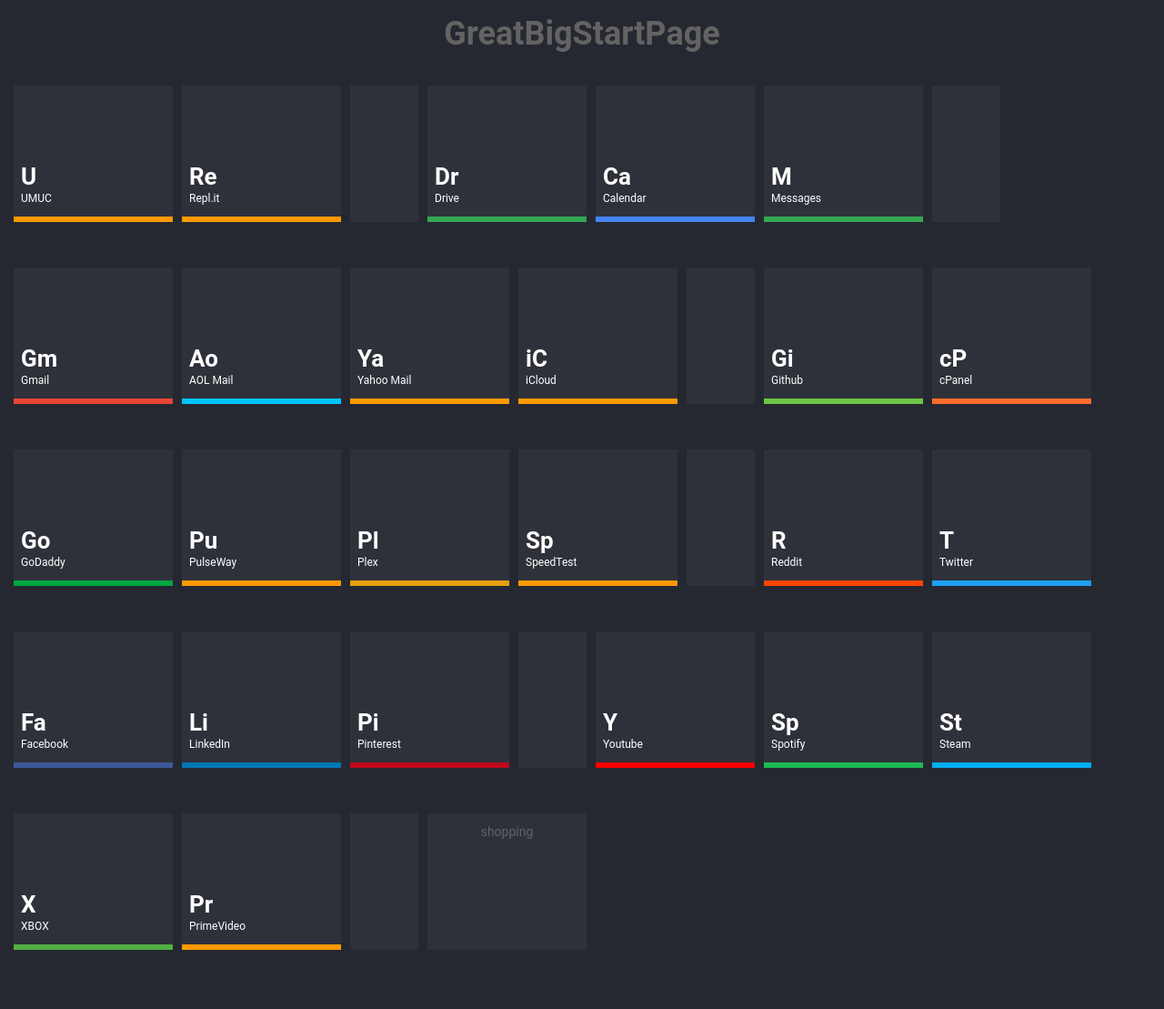
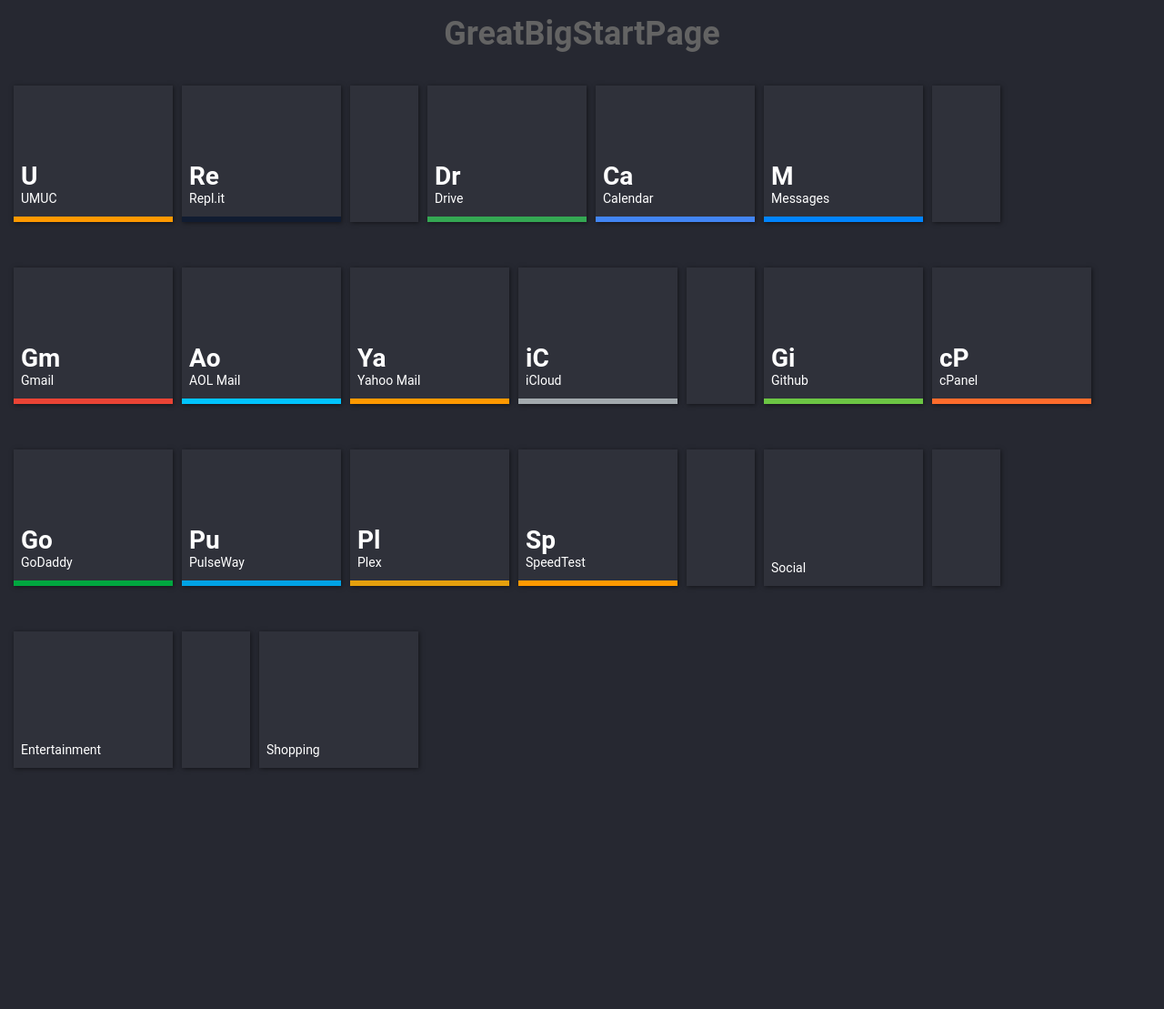
Before and after one commit to GreatBigFerg/GreatBigStartPage, a PHP site: page /web/ in a window 1280 px wide. Shown: the whole page at 91% size. After the commit the page ends 845 px from the top, so only its background shows below. Run offline with PHP 8.4, Linux system fonts and the light colour scheme; some libraries are stand-ins or nearby versions.

Commit message:
add some style

```diff
--- a/css/style.css
+++ b/css/style.css
@@ -6,29 +6,29 @@
     --amazon: #ff9900;
     --aol: #00c4ff;
     --calendar: #4285f4;
-    --cpanel: rgb(255, 108, 44);
+    --cpanel: #ff6c2c;
     --drive: #34a853;
     --facebook: #3b5998;
     --github: #6cc644;
     --gmail: #ea4335;
     --godaddy: #00A63F;
-    --icloud: #ff9900;
+    --icloud: #A3AAAE;
     --linkedin: #0077b5;
-    --messages: #34a853;
+    --messages: #0084ff;
+    --netflix: #E50914;
     --newegg: #ff9900;
     --pinterest: #bd081c;
     --plex: #e5a00d;
     --primevideo: #ff9900;
-    --pulseway: #ff9900;
+    --pulseway: #00A2E4; /* 0B9CDB */
     --reddit: #ff4500;
-    --replit: #ff9900;
-    --slack: #e01563;
+    --replit: #111C31; /* 697D85 */
     --speedtest: #ff9900;
     --spotify: #1db954;
     --steam: #00adee;
     --twitter: #1da1f2;
     --umuc: #ff9900;
-    --xbox: #52b043;
+    --xbox: #107C10;
     --yahoo: #ff9900;
     --youtube: #ff0000;
 
@@ -188,11 +188,14 @@ input, button {
     display: flex;
     align-items: flex-end;
     justify-content: flex-start;
+    color: #fff;
     background-color: rgba(255, 255, 255, .045);
+    box-shadow: 1px 1px 5px rgba(0, 0, 0, .5);
+
 }
 .tile:hover {
     background-color: rgba(255, 255, 255, .05);
-    box-shadow: 2px 2px 4px rgba(0, 0, 0, .75);
+    box-shadow: 3px 3px 5px rgba(0, 0, 0, .75);
 }
 .tile a:focus {
     outline: thin dotted;
@@ -201,13 +204,28 @@ input, button {
     text-decoration: none;
 }
 .tile-content {
-    font-size: 12px;
+    font-size: 14px;
     text-align: left;
-    color: #fff;
 }
 .tile-content b {
-    font-size: 26px;
+    font-size: 28px;
     display: block;
+}
+.tile:hover .tile-content {
+    display: none;
+}
+.tile-icon {
+    display: none;
+    font-size: 50px;
+    align-items: center;
+    align-content: center;
+}
+.tile:hover .tile-icon {
+    display: block;
+}
+.tile:hover .no-icon {
+    display: block;
+    text-shadow: 1px 1px 1px rgba(255, 255, 255, .75);
 }
 .spacer {
     height: 150px;
@@ -222,188 +240,215 @@ input, button {
     background-color: rgba(255, 255, 255, .045);
 }
 .dropdown-container {
-    display: block;
+    display: none;
     flex-basis: 100%;
-    background-color: rgba(255, 255, 255, .005);
 }
 .dropdown-content {
-    display: none;
+    display: flex;
     flex-direction: row;
     flex-wrap: wrap;
     justify-content: flex-start;
     align-items: flex-start;
     align-content: space-around;
     padding: 20px 10px;
-    background-color: rgba(255, 255, 255, .045);
 }
+
 
 #amazon {
     border-bottom: 6px solid var(--amazon);
 }
 #amazon:hover {
     border-bottom: 2px solid var(--amazon);
+    color: var(--amazon);
 }
 #aol {
     border-bottom: 6px solid var(--aol);
 }
 #aol:hover {
     border-bottom: 2px solid var(--aol);
+    color: var(--aol);
 }
 #calendar {
     border-bottom: 6px solid var(--calendar);
 }
 #calendar:hover {
     border-bottom: 2px solid var(--calendar);
+    color: var(--calendar);
 }
 #cpanel {
     border-bottom: 6px solid var(--cpanel);
 }
 #cpanel:hover {
     border-bottom: 2px solid var(--cpanel);
+    color: var(--cpanel);
 }
 #drive {
     border-bottom: 6px solid var(--drive);
 }
 #drive:hover {
     border-bottom: 2px solid var(--drive);
+    color: var(--drive);
 }
 #facebook {
     border-bottom: 6px solid var(--facebook);
 }
 #facebook:hover {
     border-bottom: 2px solid var(--facebook);
+    color: var(--facebook);
 }
 #github {
     border-bottom: 6px solid var(--github);
 }
 #github:hover {
     border-bottom: 2px solid var(--github);
+    color: var(--github);
 }
 #gmail {
     border-bottom: 6px solid var(--gmail);
 }
 #gmail:hover {
     border-bottom: 2px solid var(--gmail);
+    color: var(--gmail);
 }
 #godaddy {
     border-bottom: 6px solid var(--godaddy);
 }
 #godaddy:hover {
     border-bottom: 2px solid var(--godaddy);
+    color: var(--godaddy);
 }
 #icloud {
     border-bottom: 6px solid var(--icloud);
 }
 #icloud:hover {
     border-bottom: 2px solid var(--icloud);
+    color: var(--icloud);
 }
 #linkedin {
     border-bottom: 6px solid var(--linkedin);
 }
 #linkedin:hover {
     border-bottom: 2px solid var(--linkedin);
+    color: var(--linkedin);
 }
 #messages {
     border-bottom: 6px solid var(--messages);
 }
 #messages:hover {
     border-bottom: 2px solid var(--messages);
+    color: var(--messages);
+}
+#netflix{
+    border-bottom: 6px solid var(--netflix);
+}
+#netflix:hover {
+    border-bottom: 2px solid var(--netflix);
+    color: var(--netflix);
 }
 #newegg {
     border-bottom: 6px solid var(--newegg);
 }
 #newegg:hover {
     border-bottom: 2px solid var(--newegg);
+    color: var(--newegg);
 }
 #pinterest {
     border-bottom: 6px solid var(--pinterest);
 }
 #pinterest:hover {
     border-bottom: 2px solid var(--pinterest);
+    color: var(--pinterest);
 }
 #plex {
     border-bottom: 6px solid var(--plex);
 }
 #plex:hover {
     border-bottom: 2px solid var(--plex);
+    color: var(--plex);
 }
 #primevideo {
     border-bottom: 6px solid var(--primevideo);
 }
 #primevideo:hover {
     border-bottom: 2px solid var(--primevideo);
+    color: var(--primevideo);
 }
 #pulseway {
     border-bottom: 6px solid var(--pulseway);
 }
 #pulseway:hover {
     border-bottom: 2px solid var(--pulseway);
+    color: var(--pulseway);
 }
 #reddit {
     border-bottom: 6px solid var(--reddit);
 }
 #reddit:hover {
     border-bottom: 2px solid var(--reddit);
+    color: var(--reddit);
 }
 #replit {
     border-bottom: 6px solid var(--replit);
 }
 #replit:hover {
     border-bottom: 2px solid var(--replit);
-}
-#slack {
-    border-bottom: 6px solid var(--slack);
-}
-#slack:hover {
-    border-bottom: 2px solid var(--slack);
+    color: var(--replit);
 }
 #speedtest {
     border-bottom: 6px solid var(--speedtest);
 }
 #speedtest:hover {
     border-bottom: 2px solid var(--speedtest);
+    color: var(--speedtest);
 }
 #spotify {
     border-bottom: 6px solid var(--spotify);
 }
 #spotify:hover {
     border-bottom: 2px solid var(--spotify);
+    color: var(--spotify);
 }
 #steam {
     border-bottom: 6px solid var(--steam);
 }
 #steam:hover {
     border-bottom: 2px solid var(--steam);
+    color: var(--steam);
 }
 #twitter {
     border-bottom: 6px solid var(--twitter);
 }
 #twitter:hover {
     border-bottom: 2px solid var(--twitter);
+    color: var(--twitter);
 }
 #umuc {
     border-bottom: 6px solid var(--umuc);
 }
 #umuc:hover {
     border-bottom: 2px solid var(--umuc);
+    color: var(--umuc) !important;
 }
 #xbox {
     border-bottom: 6px solid var(--xbox);
 }
 #xbox:hover {
     border-bottom: 2px solid var(--xbox);
+    color: var(--xbox);
 }
 #yahoo {
     border-bottom: 6px solid var(--yahoo);
 }
 #yahoo:hover {
     border-bottom: 2px solid var(--yahoo);
+    color: var(--yahoo);
 }
 #youtube {
     border-bottom: 6px solid var(--youtube);
 }
 #youtube:hover {
     border-bottom: 2px solid var(--youtube);
+    color: var(--youtube);
 }
 
 
@@ -427,3 +472,62 @@ Google Developers
 
 
 */
+/*
+
+fab fa-apple
+far fa-calendar-alt
+far fa-comment-dots
+fab fa-cpanel
+far fa-envelope
+fab fa-facebook
+fab fa-facebook-f
+fab fa-github
+fab fa-github-alt
+fab fa-github-square
+fab fa-google
+fab fa-google-drive
+fab fa-google-play
+far fa-hdd
+fas fa-heartbeat
+fas fa-laptop-code
+fab fa-linkedin
+fab fa-linkedin-in
+far fa-map
+fas fa-map-marked-alt
+fas fa-map-marker-alt
+fas fa-map-pin
+fas fa-music
+fab fa-napster
+fas fa-network-wired
+fas fa-pastafarianism
+fab fa-php
+fab fa-pinterest
+fab fa-pinterest-p
+fab fa-pinterest-square
+fas fa-poo-storm
+fas fa-poop
+fas fa-power-off
+fas fa-project-diagram
+fas fa-sitemap
+fab fa-python
+fab fa-raspberry-pi
+fab fa-reddit
+fab fa-reddit-alien
+fab fa-reddit-square
+fab fa-slack
+fab fa-slack-hash
+fab fa-spotify
+fab fa-steam
+fab fa-steam-square
+fab fa-steam-symbol
+fas fa-terminal
+fab fa-twitch
+fab fa-twitter
+fab fa-twitter-square
+fab fa-windows
+fab fa-yahoo
+fab fa-youtube
+fab fa-xbox
+
+
+*/
--- a/index.php
+++ b/index.php
@@ -8,6 +8,8 @@ session_start();
 <head>
 <title>GreatBigStartPage</title>
 <link href="../css/style.css" rel="stylesheet" type="text/css">
+<link rel="stylesheet" href="https://use.fontawesome.com/releases/v5.6.3/css/all.css" integrity="sha384-UHRtZLI+pbxtHCWp1t77Bi1L4ZtiqrqD80Kn4Z8NTSRyMA2Fd33n5dQ8lWUE00s/" crossorigin="anonymous">
+<link href="https://fonts.googleapis.com/icon?family=Material+Icons" rel="stylesheet">
 </head>
 <body>
 <!-- &nbsp; -->    <!--  -->
@@ -21,14 +23,14 @@ session_start();
 
 		<!--  -->
 		<a id="umuc" href="https://learn.umuc.edu/d2l/home" target="_blank" class="tile">
-			<div class="tile-content">
+			<div class="tile-content no-icon">
 				<b>U</b>
 				UMUC
 			</div>
 		</a>
 		<!--  -->
 		<a id="replit" href="https://repl.it/repls" target="_blank" class="tile">
-			<div class="tile-content">
+			<div class="tile-content no-icon">
 				<b>Re</b>
 				Repl.it
 			</div>
@@ -74,7 +85,7 @@ session_start();
 
 		<!--  -->
 		<a id="gmail" href="https://mail.google.com/mail/ca/u/0/#inbox" target="_blank" class="tile">
-			<div class="tile-content">
+			<div class="tile-content no-icon">
 				<b>Gm</b>
 				Gmail
 			</div>
@@ -82,7 +93,7 @@ session_start();
 
 		<!--  -->
 		<a id="aol" href="https://login.aol.com" target="_blank" class="tile">
-			<div class="tile-content">
+			<div class="tile-content no-icon">
 				<b>Ao</b>
 				AOL Mail
 			</div>
@@ -123,31 +143,34 @@ session_start();
 				<b>cP</b>
 				cPanel
 			</div>
+			<div class="tile-icon">
+				<i class='fab fa-cpanel'></i>
+			</div>
 		</a>
 		<!--  -->
 		<a id="godaddy" href="https://sso.godaddy.com/login?realm=idp&app=account&port=443&path=/products/#/" target="_blank" class="tile">
-			<div class="tile-content">
+			<div class="tile-content no-icon">
 				<b>Go</b>
 				GoDaddy
 			</div>
 		</a>
 		<!--  -->
 		<a id="pulseway" href="https://my.pulseway.com/" target="_blank" class="tile">
-			<div class="tile-content">
+			<div class="tile-content no-icon">
 				<b>Pu</b>
 				PulseWay
 			</div>
 		</a>
 		<!--  -->
 		<a id="plex" href="http://127.0.0.1:32400/web/index.html" target="_blank" class="tile">
-			<div class="tile-content">
+			<div class="tile-content no-icon">
 				<b>Pl</b>
 				Plex
 			</div>
 		</a>
 		<!--  -->
 		<a id="speedtest" href="https://www.speedtest.net/" target="_blank" class="tile">
-			<div class="tile-content">
+			<div class="tile-content no-icon">
 				<b>Sp</b>
 				SpeedTest
 			</div>
@@ -162,10 +185,21 @@ session_start();
 		</a>
 
 		<!--  -->
+		<div class="dropdown-button tile" onclick="showItem('social')">
+			<div class="tile-content">
+				Social
+			</div>
+		</div>
+		<div id="social" class="dropdown-container">
+			<div class="dropdown-content">
+				<!--  -->
 				<a id="reddit" href="https://www.reddit.com/" target="_blank" class="tile">
 					<div class="tile-content">
 						<b>R</b>
 						Reddit
+					</div>
+					<div class="tile-icon">
+						<i class='fab fa-reddit'></i>
 					</div>
 				</a>
 				<!--  -->
@@ -206,10 +254,21 @@ session_start();
 		</a>
 
 		<!--  -->
+		<div class="dropdown-button tile" onclick="showItem('entertainment')">
+			<div class="tile-content">
+				Entertainment
+			</div>
+		</div>
+		<div id="entertainment" class="dropdown-container">
+			<div class="dropdown-content">
+				<!--  -->
 				<a id="youtube" href="https://www.youtube.com/" target="_blank" class="tile">
 					<div class="tile-content">
 						<b>Y</b>
 						Youtube
+					</div>
+					<div class="tile-icon">
+						<i class='fab fa-youtube'></i>
 					</div>
 				</a>
 				<!--  -->
@@ -232,14 +297,26 @@ session_start();
 						<b>X</b>
 						XBOX
 					</div>
+					<div class="tile-icon">
+						<i class='fab fa-xbox'></i>
+					</div>
+				</a>
+				<!--  -->
+				<a id="netflix" href="https://www.netflix.com/browse" target="_blank" class="tile">
+					<div class="tile-content no-icon">
+						<b>Ne</b>
+						Netflix
+					</div>
 				</a>
 				<!--  -->
 				<a id="primevideo" href="https://www.amazon.com/Amazon-Video" target="_blank" class="tile">
-			<div class="tile-content">
+					<div class="tile-content no-icon">
 						<b>Pr</b>
 						PrimeVideo
 					</div>
 				</a>
+			</div>
+		</div>
 
 		<!--  -->
 		<a id="" href="" class="tile spacer">
@@ -249,23 +326,27 @@ session_start();
 			</div>
 		</a>
 
-
 		<!--  -->
-		<div class="dropdown-button" onclick="showItem('shopping')">
-			shopping
+		<div class="dropdown-button tile" onclick="showItem('shopping')">
+			<div class="tile-content">
+				Shopping
 			</div>
-		<div class="dropdown-container">
-			<div id="shopping" class="dropdown-content">
+		</div>
+		<div id="shopping" class="dropdown-container">
+			<div class="dropdown-content">
 				<!--  -->
 				<a id="amazon" href="https://www.amazon.com/" target="_blank" class="tile">
 					<div class="tile-content">
 						<b>Am</b>
 						Amazon
 					</div>
+					<div class="tile-icon">
+						<i class='fab fa-amazon'></i>
+					</div>
 				</a>
 				<!--  -->
 				<a id="newegg" href="https://www.newegg.com/" target="_blank" class="tile">
-					<div class="tile-content">
+					<div class="tile-content no-icon">
 						<b>Ne</b>
 						Newegg
 					</div>
@@ -299,20 +368,6 @@ session_start();
 	</div>
 </div>
 <script>
-	function showmore(id) {
-		var x = document.getElementById(id);
-		if (x.className.indexOf("hide") == -1) {
-			x.className += " hide";
-			x.style.display = "block";
-		}
-        else if (x.style.display == "none") {
-            x.style.display = x.style.display = "block !important";
-        }
-        else {
-			x.className = x.className.replace(" hide", "");
-			x.style.display = "none !important";
-		}
-	}
 	function showItem(id) {
         item = document.getElementById(id);
         if (item.style.display == 'none') {
```
Also changed, not shown: other parts of index.php (+40 -14 lines). Lines whose indentation alone changed are shown as unchanged.
